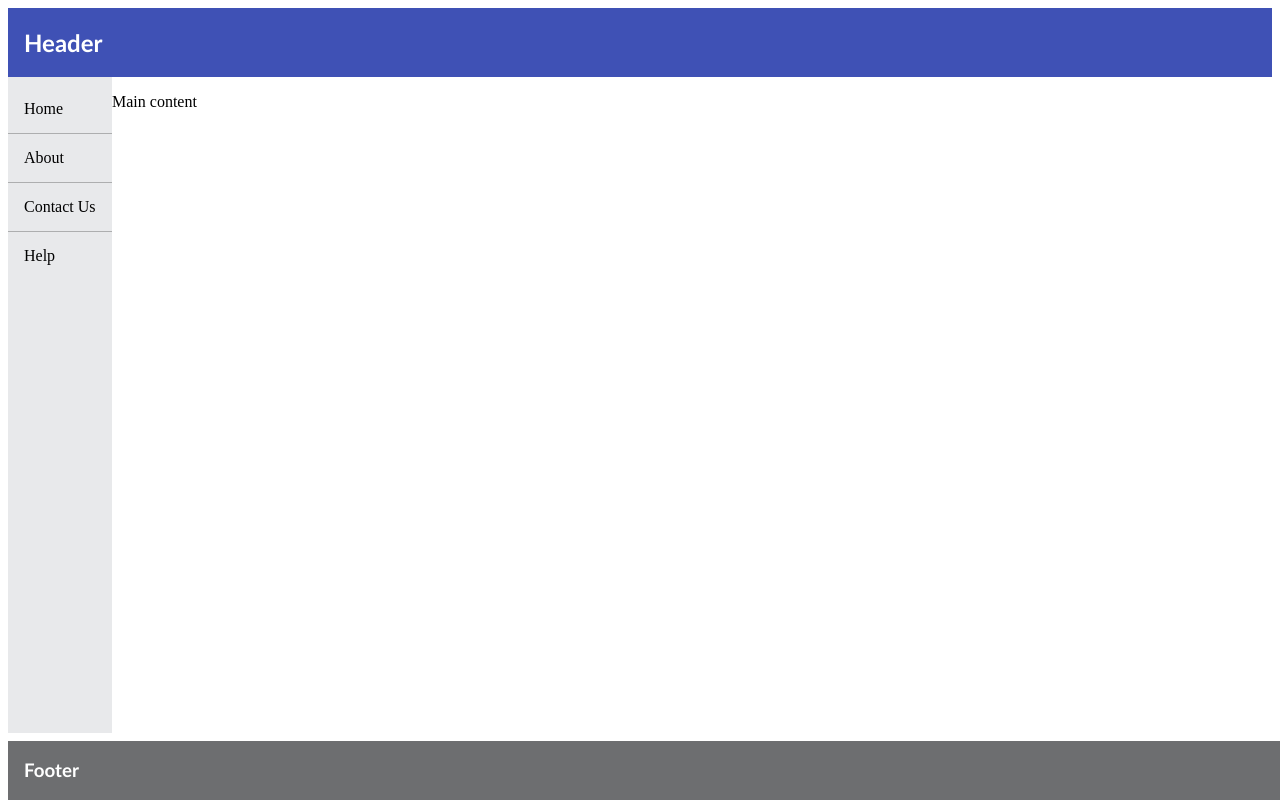
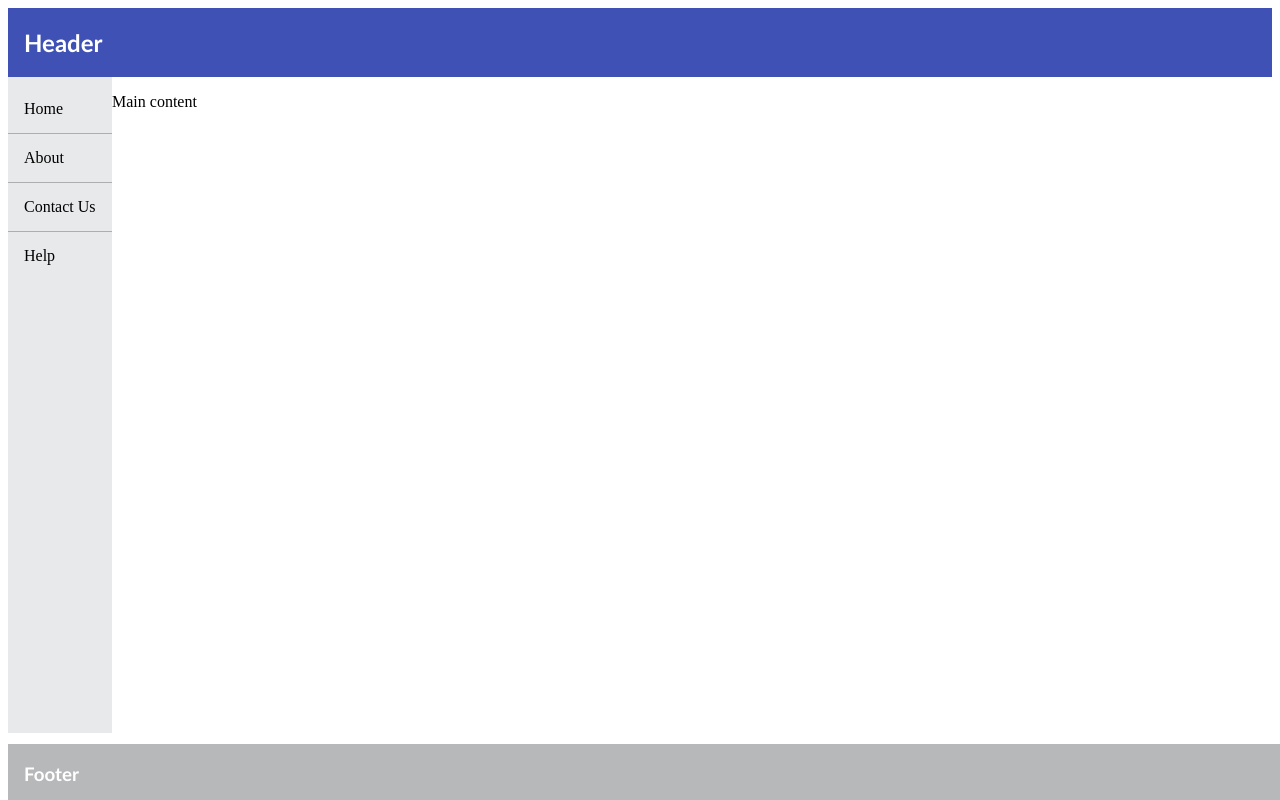
Before and after one commit to abhisaa/angular-ivy-r2qwms, an Angular app: page / in a window 1280 px wide. Built offline with nearby package versions, Linux system fonts and the light colour scheme.

Commit message:
1 file modified

```diff
--- a/src/app/components/footer/footer.component.css
+++ b/src/app/components/footer/footer.component.css
@@ -1,5 +1,6 @@
 .footer {
-  background: #6d6e70;
+  height: 7%;
+  background: #b7b8ba;
   color: white;
   font-family: 'Gill Sans', 'Gill Sans MT', Calibri, 'Trebuchet MS', sans-serif;
   position: fixed;
```
